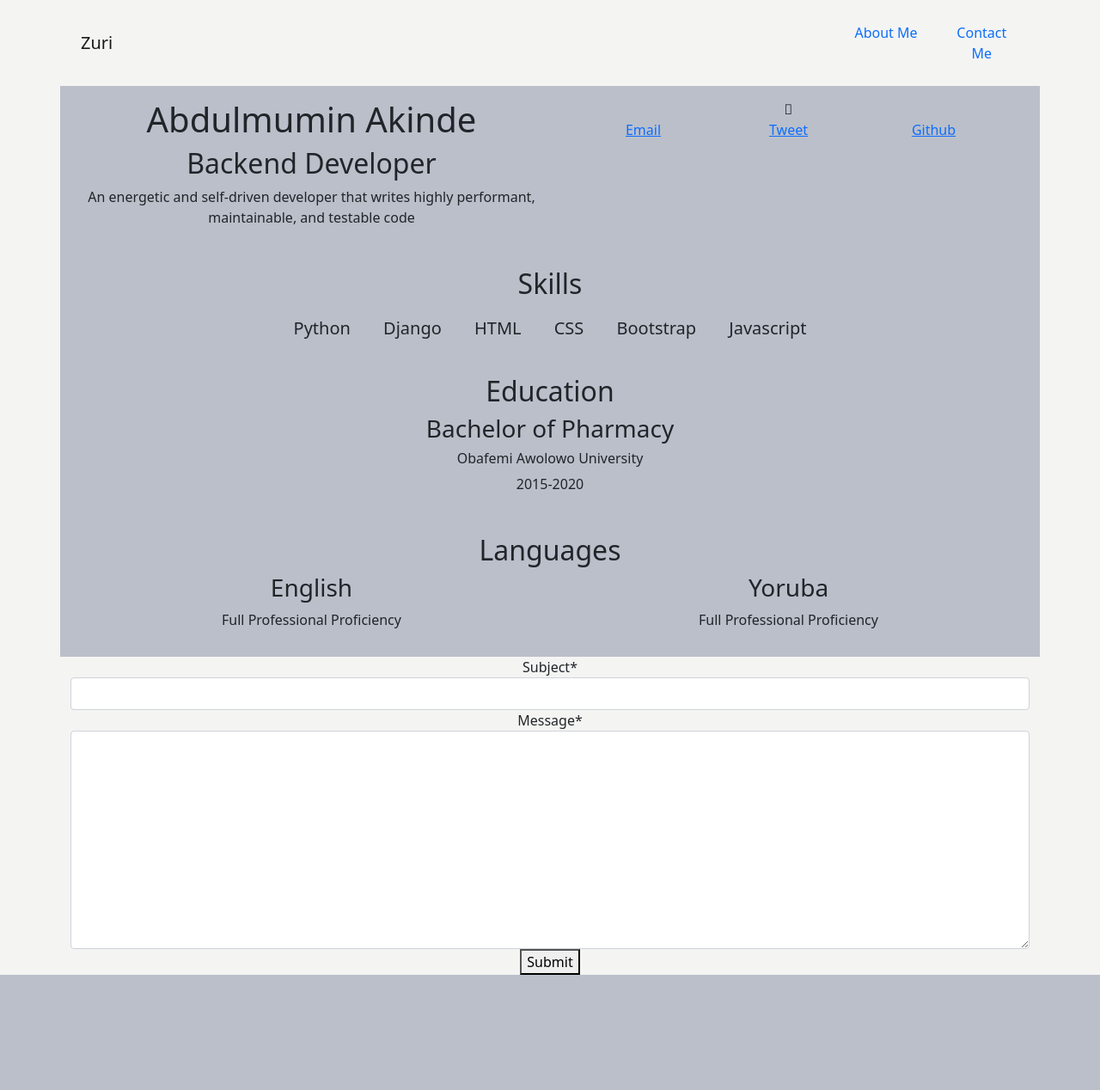
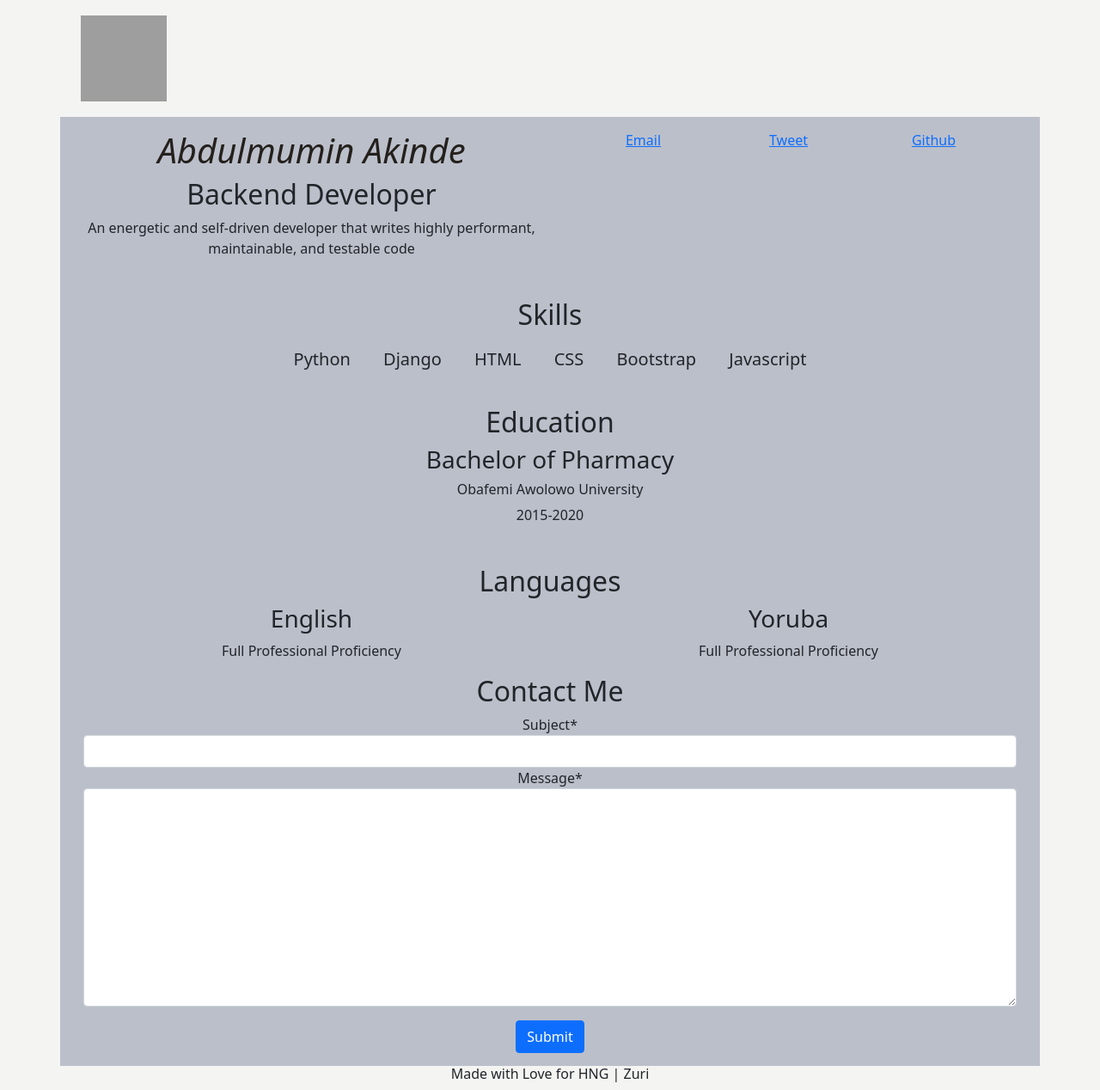
Before and after one commit to Lanrey-waju/zuri-backend, a Django app: page / in a window 1280 px wide. Shown: the whole page at 86% size. Before the commit the page ends 1134 px from the top, so only its background shows below. Run offline with Django 3.2, Linux system fonts and the light colour scheme; some libraries are stand-ins or nearby versions; grey boxes are pictures that could not be loaded.

Commit message:
fix a broken link issue and add zuri logo

```diff
--- a/Resume/settings.py
+++ b/Resume/settings.py
@@ -27,7 +27,10 @@ SECRET_KEY = os.environ.get("SECRET_KEY")
 # SECURITY WARNING: don't run with debug turned on in production!
 DEBUG = True
 
-ALLOWED_HOSTS = ["task3-zuri.herokuapp.com"]
+ALLOWED_HOSTS = [
+    "task3-zuri.herokuapp.com",
+    "localhost",
+]
 
 
 # Application definition
--- a/resume_app/static/main.css
+++ b/resume_app/static/main.css
@@ -40,3 +40,14 @@ header {
 .contact h2 {
   color: white;
 }
+
+.main-heading {
+  color: rgb(36, 32, 28);
+  font-style: italic;
+}
+
+.logo {
+  width: 100px;
+  height: 100px;
+  display: block;
+}
--- a/resume_app/templates/resume_app/index.html
+++ b/resume_app/templates/resume_app/index.html
@@ -4,10 +4,10 @@
   <div>
     <nav class="navbar navbar-expand-lg navbar-light">
       <div class="container-md">
-        <a href="#" class="navbar-brand">Zuri</a>
         <div class="row">
-          <a href="#" class="nav-link active col-md-6">About Me</a>
-          <a href="#" class="nav-link active col-md-6">Contact Me</a>
+          <div class="col-md">
+            <a href="https://internship.zuri.team" target="blank"><img class="logo" src="https://cdn.hashnode.com/res/hashnode/image/upload/v1629079882319/m_TLVY1Rf.png?w=1600&h=840&fit=crop&crop=entropy&auto=compress,format&format=webp" alt="zuri-logo" srcset=""></a>
+          </div>
         </div>
       </div>
     </nav>
@@ -24,7 +24,7 @@
 <div class="container resume">
   <div class="row resume-div">
     <div class="col">
-      <h1>Abdulmumin Akinde</h1>
+      <h1 class="main-heading">Abdulmumin Akinde</h1>
       <h2>Backend Developer</h2>
       <p>
         An energetic and self-driven developer that writes highly performant, maintainable,
@@ -34,10 +34,9 @@
     <div class="col">
       <div class="container">
         <div class="row">
-          <i class="fas fa-envelope-square"></i>
-          <a  class="col" href="lanreywaju97@gmail.com">Email</a>
-          <a class="col" href="twitter.com">Tweet</a>
-          <a class="col" href="github.com/Lanrey-waju">Github</a>
+          <a  class="col" href="#">Email</a>
+          <a class="col" href="#">Tweet</a>
+          <a class="col" href="#">Github</a>
         </div>
       </div>
     </div>
@@ -69,13 +68,19 @@
         <p>Full Professional Proficiency</p>
       </div>
     </div>
+    <div class="row">
+      <div class="col">
+        <h2>Contact Me</h2>
+        <form action="{% url 'home-page' %}" method="POST">
+        <div class="mb-3">{% csrf_token %} {{ form|crispy }}</div>
+        <button type="submit" class="btn btn-primary">Submit</button>
+      </div>
+  </div>
+  </form>
   </div>
 </div>
 <section class="container">
-  <form action="{% url 'home-page' %}" method="POST">
-    {% csrf_token %} {{ form|crispy }}
-    <button type="submit">Submit</button>
-  </form>
+  <h6>Made with Love for HNG | Zuri</h6>
 </section>
 
 {% endblock %}
--- a/resume_app/urls.py
+++ b/resume_app/urls.py
@@ -3,4 +3,5 @@ from . import views
 
 urlpatterns = [
     path("", views.contact_me, name="home-page"),
+    # path("", views.go_to_zuri, name="zuri"),
 ]
--- a/resume_app/views.py
+++ b/resume_app/views.py
@@ -1,4 +1,5 @@
 from django.http import request
+from django.http.response import HttpResponse, HttpResponseRedirect
 from django.shortcuts import render, redirect
 from .forms import Message_me
 from django.contrib import messages
@@ -21,3 +22,7 @@ def contact_me(request):
         "form": form,
     }
     return render(request, "resume_app/index.html", context)
+
+
+# def go_to_zuri(request):
+#     return HttpResponseRedirect(request, "www.internship.zuri.team")
```
